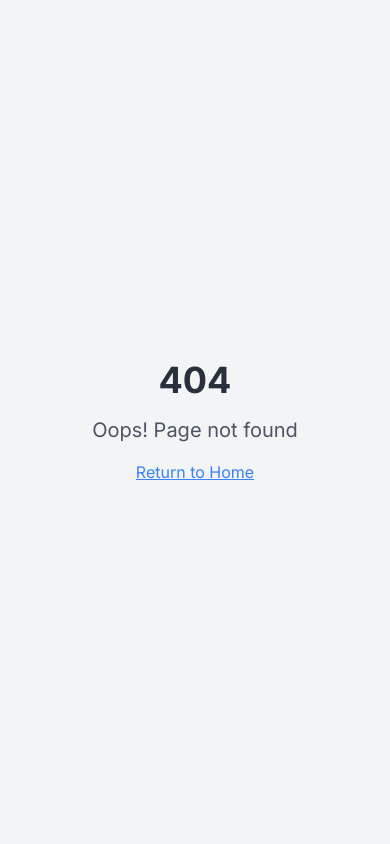
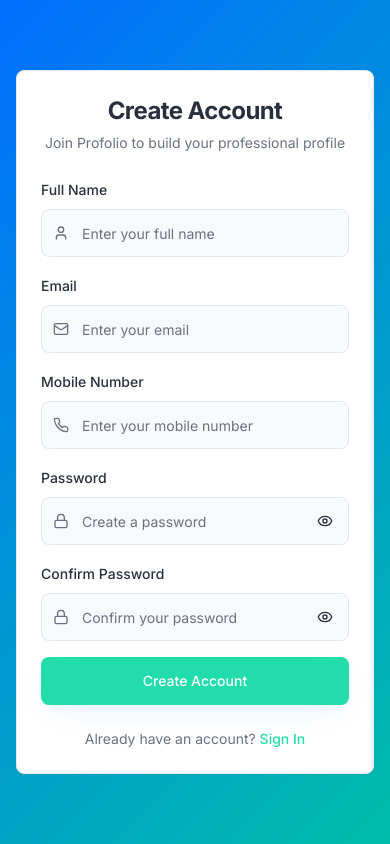
Before and after one commit to anmolanubhab/profolio-login-flow, a React (Vite) app: page /register in a window 390 px wide. Before the commit this address had no page. Built offline with nearby package versions, Linux system fonts and the light colour scheme.

Commit message:
Add Register Page
Implement the Register page for new user signups. This page will allow users to create an account by providing their name, email, mobile number, password, and confirm password.

```diff
--- a/src/App.tsx
+++ b/src/App.tsx
@@ -4,6 +4,7 @@ import { TooltipProvider } from "@/components/ui/tooltip";
 import { QueryClient, QueryClientProvider } from "@tanstack/react-query";
 import { BrowserRouter, Routes, Route } from "react-router-dom";
 import Index from "./pages/Index";
+import Register from "./pages/Register";
 import NotFound from "./pages/NotFound";
 
 const queryClient = new QueryClient();
@@ -16,6 +17,7 @@ const App = () => (
       <BrowserRouter>
         <Routes>
           <Route path="/" element={<Index />} />
+          <Route path="/register" element={<Register />} />
           {/* ADD ALL CUSTOM ROUTES ABOVE THE CATCH-ALL "*" ROUTE */}
           <Route path="*" element={<NotFound />} />
         </Routes>
--- a/src/components/Login.tsx
+++ b/src/components/Login.tsx
@@ -1,4 +1,5 @@
 import { useState } from 'react';
+import { Link } from 'react-router-dom';
 import { Button } from '@/components/ui/button';
 import { Input } from '@/components/ui/input';
 import { Card, CardContent, CardDescription, CardHeader, CardTitle } from '@/components/ui/card';
@@ -122,9 +123,12 @@ const Login = () => {
             {/* Sign Up Link */}
             <div className="text-center text-sm text-muted-foreground">
               Don't have an account?{' '}
-              <button className="text-primary hover:text-primary/80 underline-offset-4 hover:underline font-medium transition-smooth">
+              <Link
+                to="/register"
+                className="text-primary hover:text-primary/80 underline-offset-4 hover:underline font-medium transition-smooth"
+              >
                 Create one
-              </button>
+              </Link>
             </div>
           </CardContent>
         </Card>
--- /dev/null
+++ b/src/pages/Register.tsx
@@ -0,0 +1,268 @@
+import { useState } from 'react';
+import { Link, useNavigate } from 'react-router-dom';
+import { Button } from '@/components/ui/button';
+import { Input } from '@/components/ui/input';
+import { Label } from '@/components/ui/label';
+import { Card, CardContent, CardDescription, CardHeader, CardTitle } from '@/components/ui/card';
+import { useToast } from '@/hooks/use-toast';
+import { supabase } from '@/integrations/supabase/client';
+import { Eye, EyeOff, User, Mail, Phone, Lock } from 'lucide-react';
+
+const Register = () => {
+  const [formData, setFormData] = useState({
+    name: '',
+    email: '',
+    mobile: '',
+    password: '',
+    confirmPassword: ''
+  });
+  const [showPassword, setShowPassword] = useState(false);
+  const [showConfirmPassword, setShowConfirmPassword] = useState(false);
+  const [isLoading, setIsLoading] = useState(false);
+  const { toast } = useToast();
+  const navigate = useNavigate();
+
+  const handleInputChange = (e: React.ChangeEvent<HTMLInputElement>) => {
+    setFormData({
+      ...formData,
+      [e.target.name]: e.target.value
+    });
+  };
+
+  const validateForm = () => {
+    if (!formData.name.trim()) {
+      toast({
+        title: "Error",
+        description: "Please enter your name",
+        variant: "destructive"
+      });
+      return false;
+    }
+
+    if (!formData.email.trim()) {
+      toast({
+        title: "Error",
+        description: "Please enter your email",
+        variant: "destructive"
+      });
+      return false;
+    }
+
+    if (!formData.mobile.trim()) {
+      toast({
+        title: "Error",
+        description: "Please enter your mobile number",
+        variant: "destructive"
+      });
+      return false;
+    }
+
+    if (formData.password.length < 6) {
+      toast({
+        title: "Error",
+        description: "Password must be at least 6 characters long",
+        variant: "destructive"
+      });
+      return false;
+    }
+
+    if (formData.password !== formData.confirmPassword) {
+      toast({
+        title: "Error",
+        description: "Passwords do not match",
+        variant: "destructive"
+      });
+      return false;
+    }
+
+    return true;
+  };
+
+  const handleSubmit = async (e: React.FormEvent) => {
+    e.preventDefault();
+
+    if (!validateForm()) return;
+
+    setIsLoading(true);
+
+    try {
+      const redirectUrl = `${window.location.origin}/`;
+
+      const { data, error } = await supabase.auth.signUp({
+        email: formData.email,
+        password: formData.password,
+        options: {
+          emailRedirectTo: redirectUrl,
+          data: {
+            name: formData.name,
+            mobile: formData.mobile
+          }
+        }
+      });
+
+      if (error) {
+        toast({
+          title: "Registration Failed",
+          description: error.message,
+          variant: "destructive"
+        });
+        return;
+      }
+
+      if (data.user) {
+        toast({
+          title: "Registration Successful!",
+          description: "Please check your email to verify your account",
+          variant: "default"
+        });
+        navigate('/');
+      }
+    } catch (error) {
+      toast({
+        title: "Registration Failed",
+        description: "An unexpected error occurred",
+        variant: "destructive"
+      });
+    } finally {
+      setIsLoading(false);
+    }
+  };
+
+  return (
+    <div className="min-h-screen bg-gradient-primary flex items-center justify-center p-4">
+      <Card className="w-full max-w-md bg-card shadow-elegant">
+        <CardHeader className="text-center">
+          <CardTitle className="text-2xl font-bold text-foreground">Create Account</CardTitle>
+          <CardDescription className="text-muted-foreground">
+            Join Profolio to build your professional profile
+          </CardDescription>
+        </CardHeader>
+        <CardContent>
+          <form onSubmit={handleSubmit} className="space-y-4">
+            <div className="space-y-2">
+              <Label htmlFor="name">Full Name</Label>
+              <Input
+                id="name"
+                name="name"
+                type="text"
+                placeholder="Enter your full name"
+                value={formData.name}
+                onChange={handleInputChange}
+                icon={<User className="h-4 w-4" />}
+                required
+              />
+            </div>
+
+            <div className="space-y-2">
+              <Label htmlFor="email">Email</Label>
+              <Input
+                id="email"
+                name="email"
+                type="email"
+                placeholder="Enter your email"
+                value={formData.email}
+                onChange={handleInputChange}
+                icon={<Mail className="h-4 w-4" />}
+                required
+              />
+            </div>
+
+            <div className="space-y-2">
+              <Label htmlFor="mobile">Mobile Number</Label>
+              <Input
+                id="mobile"
+                name="mobile"
+                type="tel"
+                placeholder="Enter your mobile number"
+                value={formData.mobile}
+                onChange={handleInputChange}
+                icon={<Phone className="h-4 w-4" />}
+                required
+              />
+            </div>
+
+            <div className="space-y-2">
+              <Label htmlFor="password">Password</Label>
+              <div className="relative">
+                <Input
+                  id="password"
+                  name="password"
+                  type={showPassword ? 'text' : 'password'}
+                  placeholder="Create a password"
+                  value={formData.password}
+                  onChange={handleInputChange}
+                  icon={<Lock className="h-4 w-4" />}
+                  required
+                />
+                <Button
+                  type="button"
+                  variant="ghost"
+                  size="icon"
+                  className="absolute right-2 top-1/2 -translate-y-1/2 h-8 w-8"
+                  onClick={() => setShowPassword(!showPassword)}
+                >
+                  {showPassword ? (
+                    <EyeOff className="h-4 w-4" />
+                  ) : (
+                    <Eye className="h-4 w-4" />
+                  )}
+                </Button>
+              </div>
+            </div>
+
+            <div className="space-y-2">
+              <Label htmlFor="confirmPassword">Confirm Password</Label>
+              <div className="relative">
+                <Input
+                  id="confirmPassword"
+                  name="confirmPassword"
+                  type={showConfirmPassword ? 'text' : 'password'}
+                  placeholder="Confirm your password"
+                  value={formData.confirmPassword}
+                  onChange={handleInputChange}
+                  icon={<Lock className="h-4 w-4" />}
+                  required
+                />
+                <Button
+                  type="button"
+                  variant="ghost"
+                  size="icon"
+                  className="absolute right-2 top-1/2 -translate-y-1/2 h-8 w-8"
+                  onClick={() => setShowConfirmPassword(!showConfirmPassword)}
+                >
+                  {showConfirmPassword ? (
+                    <EyeOff className="h-4 w-4" />
+                  ) : (
+                    <Eye className="h-4 w-4" />
+                  )}
+                </Button>
+              </div>
+            </div>
+
+            <Button
+              type="submit"
+              className="w-full"
+              disabled={isLoading}
+            >
+              {isLoading ? "Creating Account..." : "Create Account"}
+            </Button>
+          </form>
+
+          <div className="mt-6 text-center">
+            <p className="text-sm text-muted-foreground">
+              Already have an account?{' '}
+              <Link
+                to="/"
+                className="font-medium text-primary hover:text-primary/80 transition-smooth"
+              >
+                Sign In
+              </Link>
+            </p>
+          </div>
+        </CardContent>
+      </Card>
+    </div>
+  );
+};
+
+export default Register;
```
